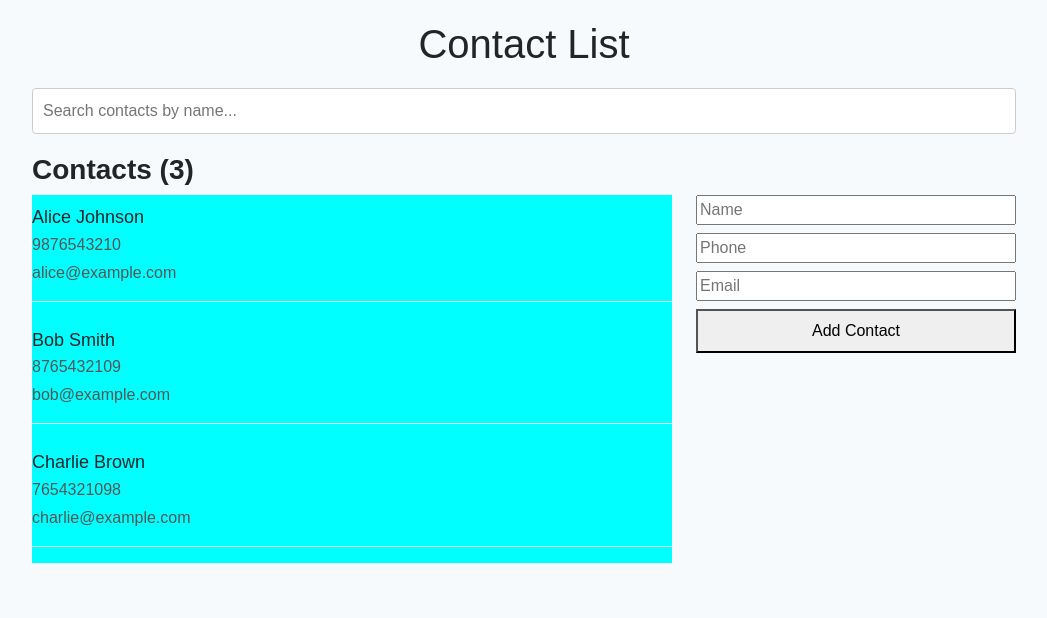
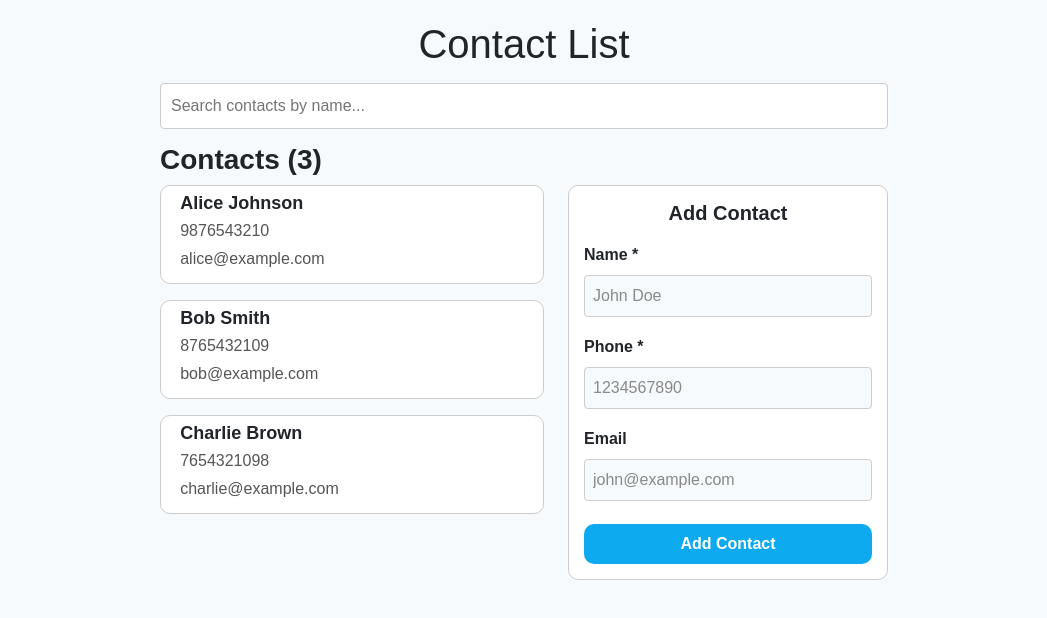
Before and after one commit to adityapatil2310/Tria-Assignment, a React (Create React App) app in the folder contactlist/: page / in a window 1280 px wide. Shown: the top 618 px of the page, without its empty margins (116-1163 px from the left). Built offline with nearby package versions, Linux system fonts and the light colour scheme.

Commit message:
update UI

```diff
--- a/contactlist/src/home.css
+++ b/contactlist/src/home.css
@@ -2,8 +2,8 @@ body{
     font-family: Arial, sans-serif;
     margin: 20px;
     background-color: #F6FAFC;
-    padding-left: 10%;
-    padding-right: 10%;
+    padding-left: 20%;
+    padding-right: 20%;
 }
 
 h1 {
@@ -25,27 +25,67 @@ h1 {
 }
 
 .contact-list {
-  list-style-type: none;
   padding: 0;
-  background-color: aqua;
 }
 
-.contact-list ul {
-  list-style-type: none;
+.contact-list ul{
   padding: 0;
 }
 
 .contact-list li {
-  border-bottom: 1px solid #eee;
-  padding: 12px 0;
+    padding: 2% 5%;
+    border: 1px solid #ccc;
+    border-radius: 10px;
+    background-color: #fff;
 }
 
 .contact-list h2 {
-  margin: 0;
   font-size: 18px;
+  font-weight: 600;
 }
 
 .contact-list p {
-  margin: 4px 0;
   color: #555;
 }
+
+.contact-form {
+  padding: 15px;
+  border: 1px solid #ccc;
+  border-radius: 10px;
+  background-color: #fff;
+}
+
+.contact-form h5 {
+    text-align: center;
+    font-weight: bold;
+}
+
+.contact-form label {
+  margin-top: 10px;
+  font-weight: 600;
+}
+
+.contact-form input {
+  background-color: #F6FAFC;
+  padding: 8px;
+  border: 1px solid #ccc;
+  border-radius: 4px;
+  width: 100%;
+}
+
+.contact-form input::placeholder {
+  color: #888989;
+}
+
+.contact-form button {
+  margin-top: 15px;
+  width: 100%;
+  padding: 8px 12px;
+  background-color: #0DAAF0;
+  color: white;
+  border: none;
+  border-radius: 10px;
+  font-size: 16px;
+  font-weight: 600;
+  cursor: pointer;
+}
--- a/contactlist/src/home.jsx
+++ b/contactlist/src/home.jsx
@@ -8,11 +8,7 @@ const initialContacts = [
 		phone: "9876543210",
 		email: "alice@example.com",
 	},
-	{ id: 2,
-    name: "Bob Smith",
-    phone: "8765432109",
-    email: "bob@example.com",
-  },
+	{ id: 2, name: "Bob Smith", phone: "8765432109", email: "bob@example.com" },
 	{
 		id: 3,
 		name: "Charlie Brown",
@@ -59,57 +55,89 @@ export default function App() {
 
 			<div
 				className="contacts-container"
-				style={{ display: "flex", gap: "24px", alignItems: "flex-start" }}
+				style={{
+					display: "flex",
+					gap: "24px",
+					alignItems: "flex-start",
+				}}
 			>
 				<div className="contact-list" style={{ flex: 1 }}>
 					<ul style={{ padding: 0, listStyle: "none" }}>
 						{filteredContacts.map((contact) => (
-							<li key={contact.id} style={{ marginBottom: "16px" }}>
+							<li
+								key={contact.id}
+								style={{ marginBottom: "16px" }}
+							>
 								<h2 style={{ margin: 0 }}>{contact.name}</h2>
-								<p style={{ margin: "4px 0" }}>{contact.phone}</p>
-								<p style={{ margin: "4px 0" }}>{contact.email}</p>
+								<p style={{ margin: "4px 0" }}>
+									{contact.phone}
+								</p>
+								<p style={{ margin: "4px 0" }}>
+									{contact.email}
+								</p>
 							</li>
 						))}
 					</ul>
 					{filteredContacts.length === 0 && <p>No contacts found.</p>}
 				</div>
-				<aside className="contact-form" style={{ width: 320 }}>
+				<div className="contact-form" style={{ width: 320 }}>
+					<h5>Add Contact</h5>
 					<form
 						onSubmit={handleAdd}
-						style={{ display: "flex", flexDirection: "column", gap: "8px" }}
+						style={{
+							display: "flex",
+							flexDirection: "column",
+							gap: "8px",
+						}}
 					>
+						<label>Name *</label>
 						<input
 							type="text"
-							placeholder="Name"
+							placeholder="John Doe"
 							value={newContact.name}
 							onChange={(e) =>
-								setNewContact({ ...newContact, name: e.target.value })
+								setNewContact({
+									...newContact,
+									name: e.target.value,
+								})
+							}
+							style={{ width: "100%", boxSizing: "border-box" }}
+							required
+						/>
+						<label>Phone *</label>
+						<input
+							type="tel"
+							placeholder="1234567890"
+							value={newContact.phone}
+							onChange={(e) => {
+								const value = e.target.value
+									.replace(/\D/g, "")
+									.slice(0, 10);
+								setNewContact({ ...newContact, phone: value });
+							}}
+							pattern="[0-9]{10}"
+							maxLength="10"
+							style={{ width: "100%", boxSizing: "border-box" }}
+							required
+						/>
+						<label>Email</label>
+						<input
+							type="email"
+							placeholder="john@example.com"
+							value={newContact.email}
+							onChange={(e) =>
+								setNewContact({
+									...newContact,
+									email: e.target.value,
+								})
 							}
 							style={{ width: "100%", boxSizing: "border-box" }}
 						/>
-						<input
-							type="text"
-							placeholder="Phone"
-							value={newContact.phone}
-							onChange={(e) =>
-								setNewContact({ ...newContact, phone: e.target.value })
-							}
-							style={{ width: "100%", boxSizing: "border-box" }}
-						/>
-						<input
-							type="email"
-							placeholder="Email"
-							value={newContact.email}
-							onChange={(e) =>
-								setNewContact({ ...newContact, email: e.target.value })
-							}
-							style={{ width: "100%", boxSizing: "border-box" }}
-						/>
-						<button type="submit" style={{ padding: "8px 12px" }}>
+						<button type="submit">
 							Add Contact
 						</button>
 					</form>
-				</aside>
+				</div>
 			</div>
 		</div>
 	);
```
